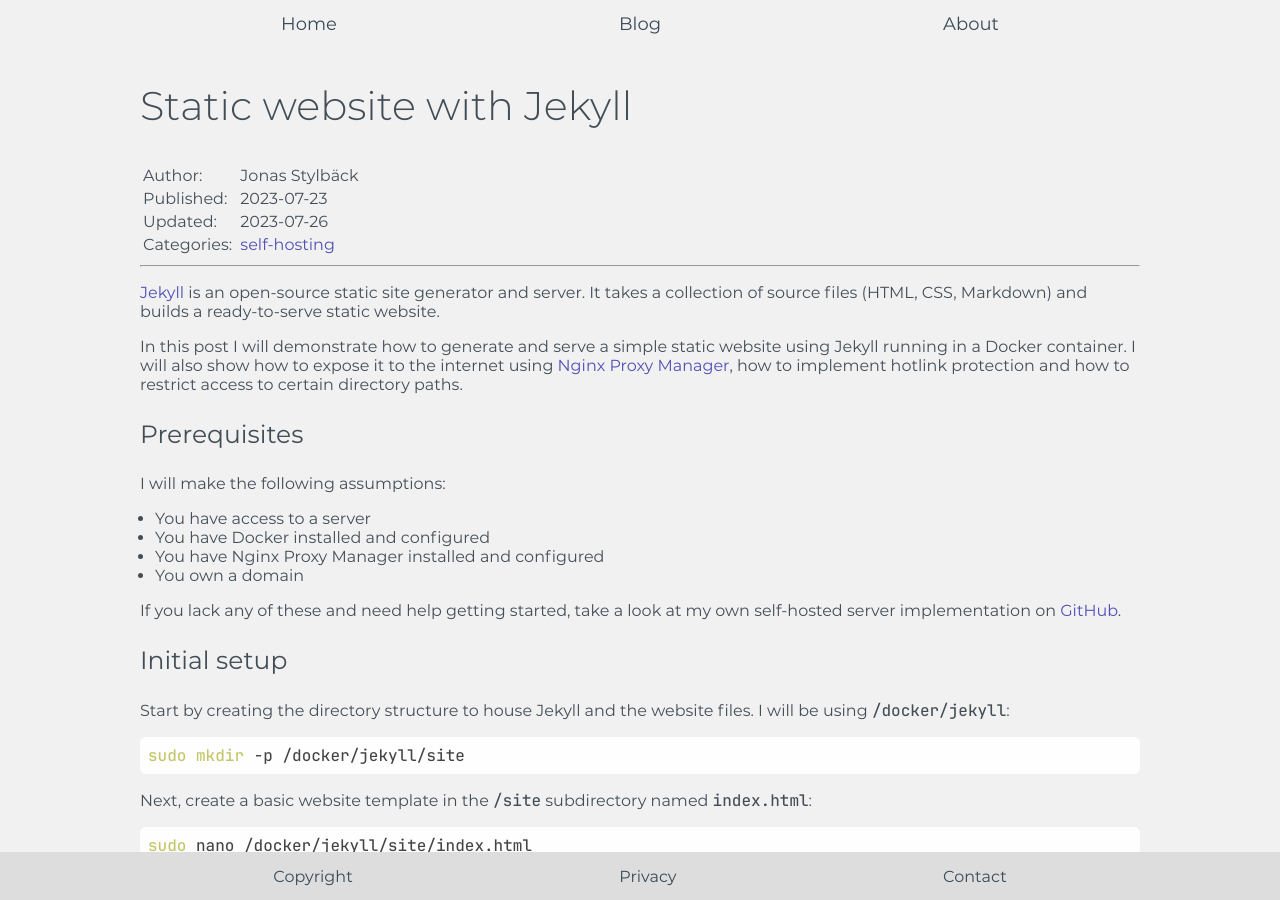
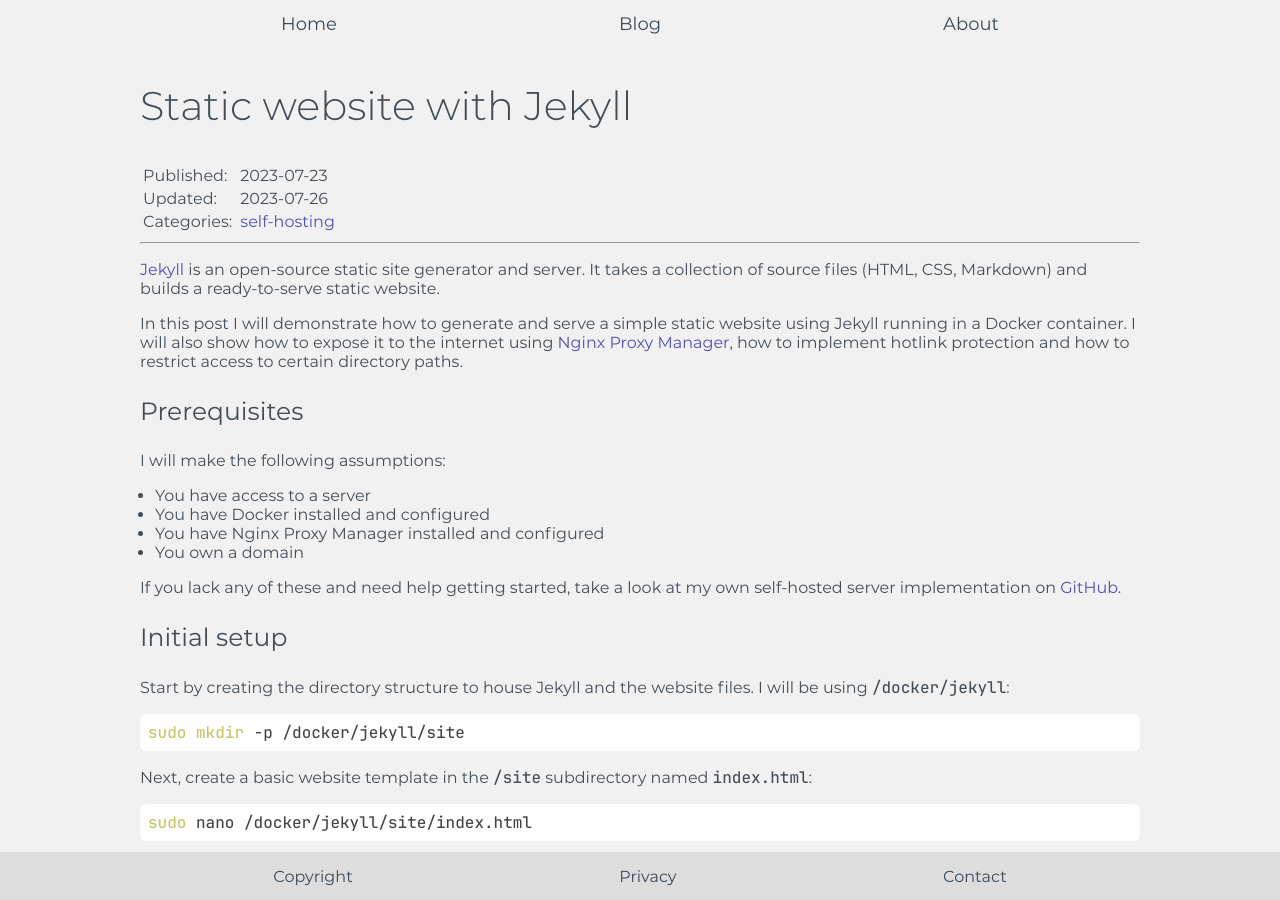
Before and after one commit to Stylback/stylback.se, a Jekyll site: the page built from _posts/2023-07-23-Static website with Jekyll.md, in a window 1280 px wide and 900 px high. Built offline with Jekyll 4.4.1, drawn with Linux system fonts in a browser that asks for light colours.

```diff
--- a/_layouts/post.html
+++ b/_layouts/post.html
@@ -6,10 +6,6 @@ layout: default
 
   <h1>{{ page.title }}</h1>
   <table>
-    <tr>
-      <td>Author:</td>
-      <td>&nbsp;Jonas Stylbäck</td>
-    </tr>
     <tr>
       <td>Published:</td>
       <td>&nbsp;{{ page.date | date: "%Y-%m-%d" }}</td>
--- a/robots.txt
+++ b/robots.txt
@@ -30,6 +30,10 @@ Disallow: /
 
 # Bot for other Google services
 User-agent: GoogleOther
+Disallow: /
+
+# Crawler by OpenAI to train their LLMs
+User-agent: GPTBot
 Disallow: /
 
 # Advertisment optimization bot by Oracle
```
Also changed, not shown: README.md.
